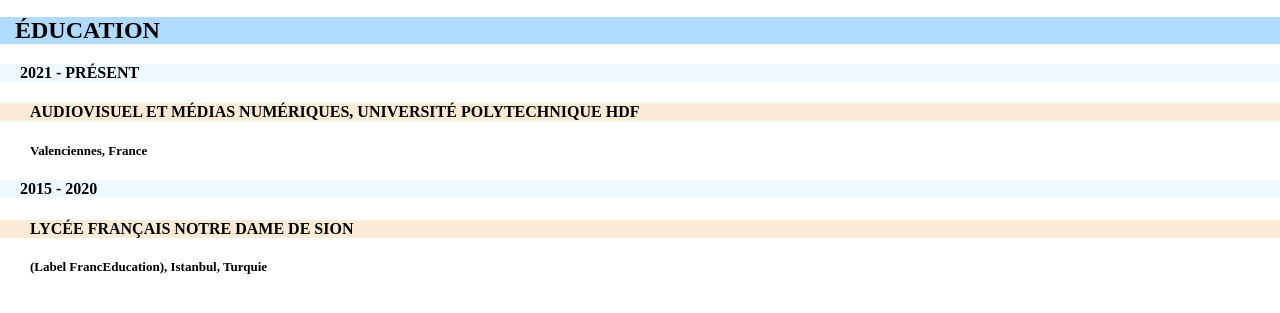
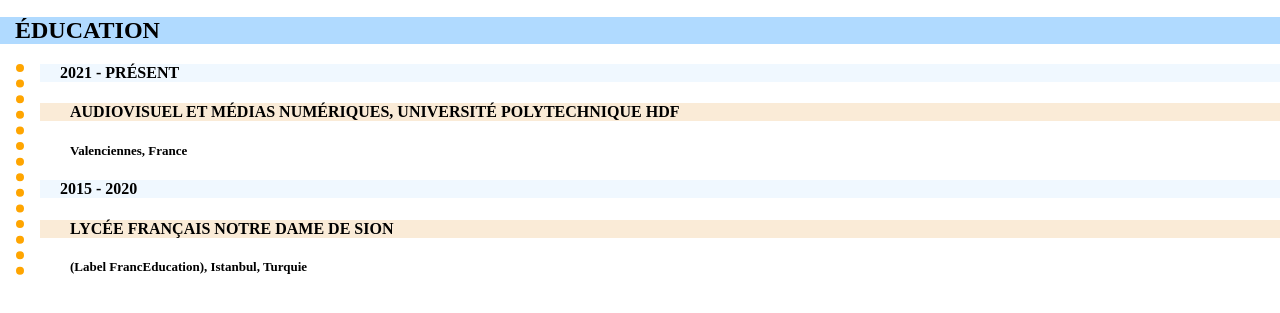
Before and after one commit to DrkM0LL/CV_Vieville, a plain HTML site: page index.html in a window 1280 px wide. Shown: the part 293-606 px from the top of the page. Drawn offline with Linux system fonts and the light colour scheme; a web font is replaced by a local one.

Commit message:
eğitim bölümü girintilendi

```diff
--- a/css/style.css
+++ b/css/style.css
@@ -175,6 +175,15 @@ body {
   font-family: myFont;
   line-height: 40px;
 }
+
+.corps .corps-body {
+  margin-left: 1em;
+  padding-left: 1em;
+  border-left-style: dotted;
+  border-left-color: orange;
+  border-left-width: 0.5em;
+}
+
 .corps h2 {
   background-color: rgb(176, 218, 255);
   padding-left: 15px;
```
